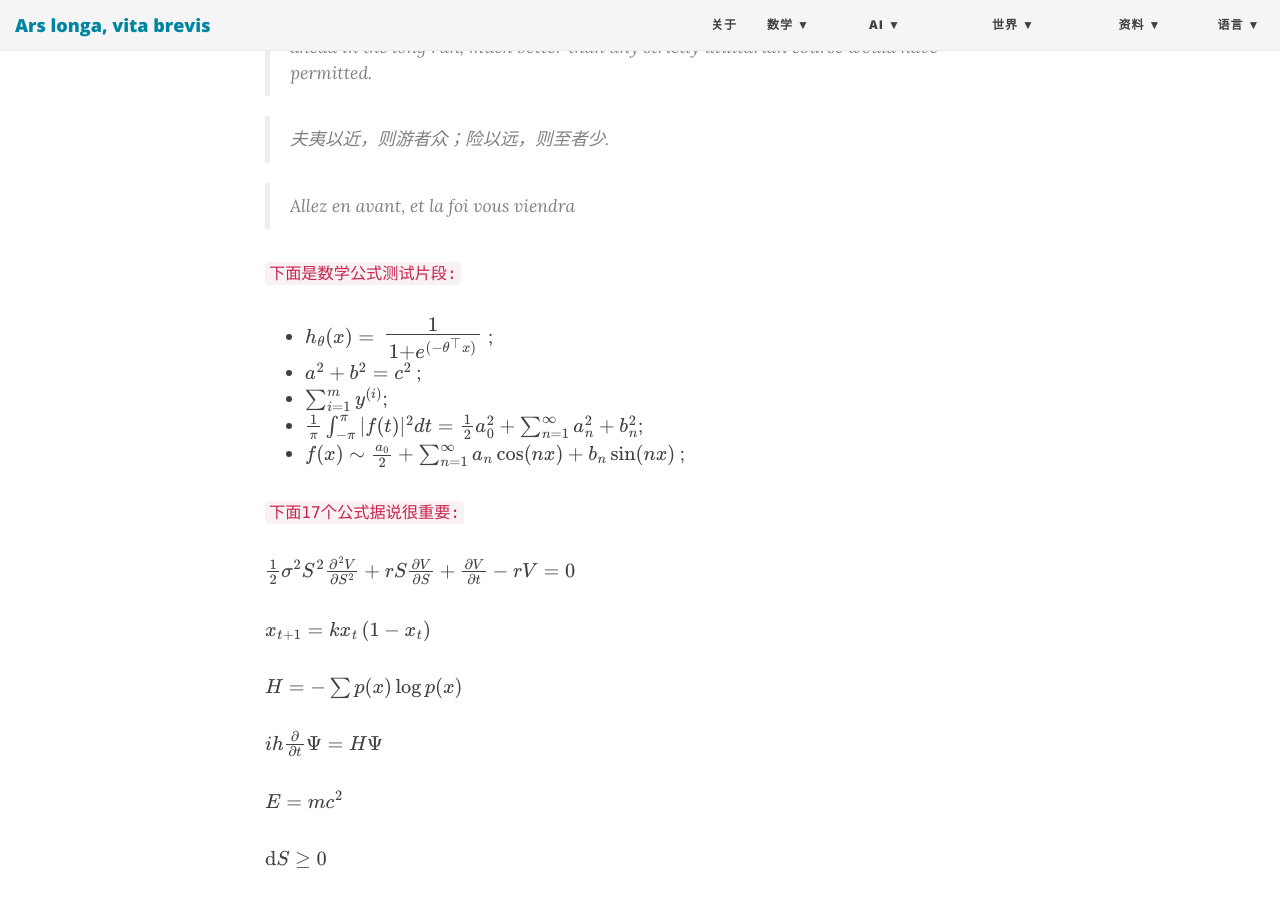
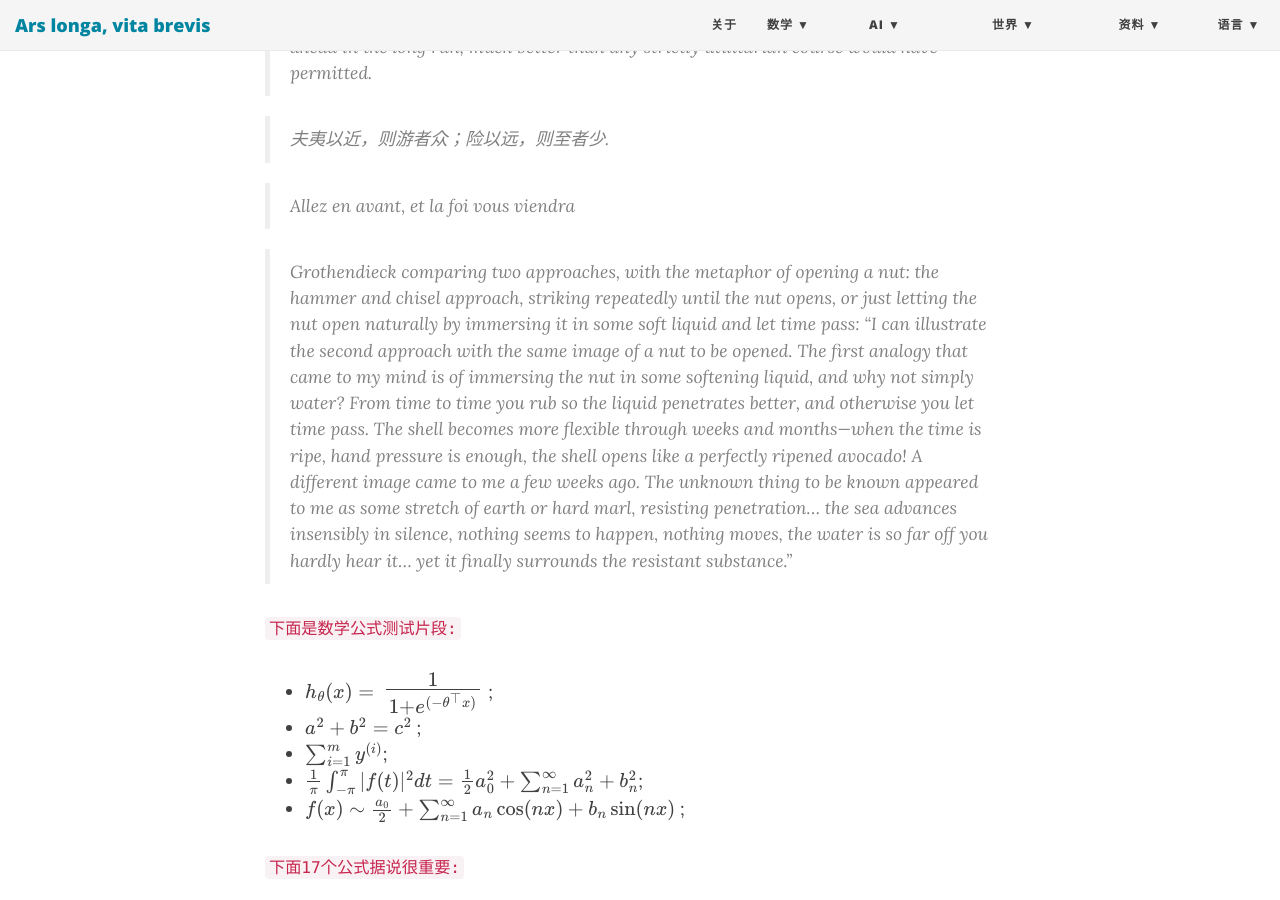
Before and after one commit to ZionPi/zionpi.github.io, a Jekyll site: the page built from about.md, in a window 1280 px wide and 900 px high, scrolled down 1617 px. Built offline with Jekyll 4.4.1, drawn with Linux system fonts in a browser that asks for light colours; nearby versions of some CDN libraries; formulas are drawn with MathJax 3.

Commit message:
Update about.md

```diff
--- a/about.md
+++ b/about.md
@@ -53,6 +53,9 @@ than any strictly utilitarian course would have permitted.
 
 > Allez en avant, et la foi vous viendra
 
+> Grothendieck comparing two approaches, with the metaphor of opening a nut: the hammer and chisel approach, striking repeatedly until the nut opens, or just letting the nut open naturally by immersing it in some soft liquid and let time pass:
+"I can illustrate the second approach with the same image of a nut to be opened. The first analogy that came to my mind is of immersing the nut in some softening liquid, and why not simply water? From time to time you rub so the liquid penetrates better, and otherwise you let time pass. The shell becomes more flexible through weeks and months—when the time is ripe, hand pressure is enough, the shell opens like a perfectly ripened avocado! A different image came to me a few weeks ago. The unknown thing to be known appeared to me as some stretch of earth or hard marl, resisting penetration... the sea advances insensibly in silence, nothing seems to happen, nothing moves, the water is so far off you hardly hear it... yet it finally surrounds the resistant substance."
+
  `下面是数学公式测试片段:`
  - $h_\theta(x) = \Large\frac{1}{1 + \mathcal{e}^{(-\theta^\top x)}}$ ; <br/>
  - $a^2 + b^2 = c^2$ ; <br/>
```
